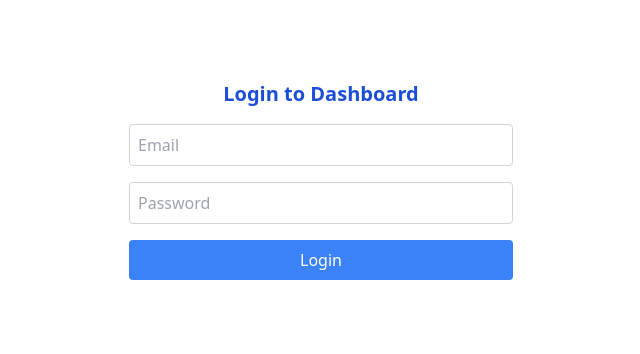
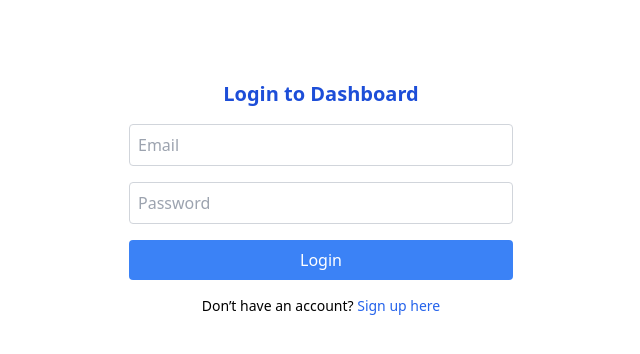
Before and after one commit to Hudu-H/devlogger, a React (Vite) app in the folder Frontend/: page / in a window 1280 px wide. Shown: the top 354 px of the page, without its empty margins (319-959 px from the left). Built offline with nearby package versions, Linux system fonts and the light colour scheme.

Commit message:
update login page to link signup option (#17)

```diff
--- a/Frontend/src/pages/login.jsx
+++ b/Frontend/src/pages/login.jsx
@@ -1,5 +1,5 @@
 import { useState } from 'react';
-import { useNavigate } from 'react-router-dom';
+import { useNavigate, Link } from 'react-router-dom';
 import axios from 'axios';
 
 function Login() {
@@ -21,7 +21,7 @@
 			localStorage.setItem('token', res.data.token);
 			navigate('/dashboard');
 		} catch (error) {
-			alert('login failed, try again', error);
+			alert('Login failed. Please try again.');
 		}
 	}
 
@@ -30,12 +30,16 @@
 			<h3 className="text-center text-blue-700 text-xl font-semibold">Login to Dashboard</h3>
 			<input
 				type="email"
+				name="email"
+				value={form.email}
 				onChange={handleChange}
 				placeholder="Email"
 				className="w-full p-2 border border-gray-300 rounded"
 			/>
 			<input
 				type="password"
+				name="password"
+				value={form.password}
 				onChange={handleChange}
 				placeholder="Password"
 				className="w-full p-2 border border-gray-300 rounded"
@@ -43,6 +47,13 @@
 			<button className="w-full bg-blue-500 hover:bg-blue-600 text-white p-2 rounded transition">
 				Login
 			</button>
+
+			<p className="text-center text-sm">
+				Don’t have an account?{' '}
+				<Link to="/signup" className="text-blue-600 hover:underline">
+					Sign up here
+				</Link>
+			</p>
 		</form>
 	);
 }
```
